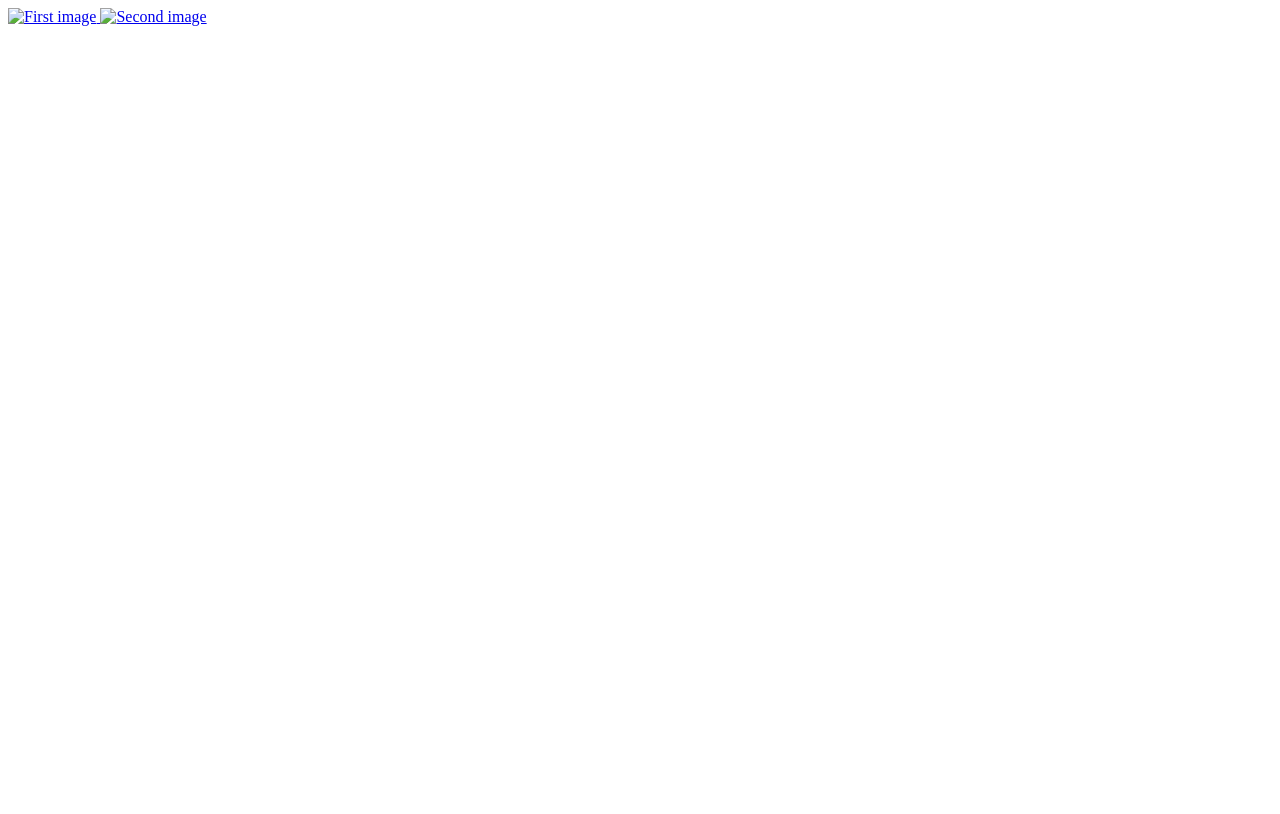
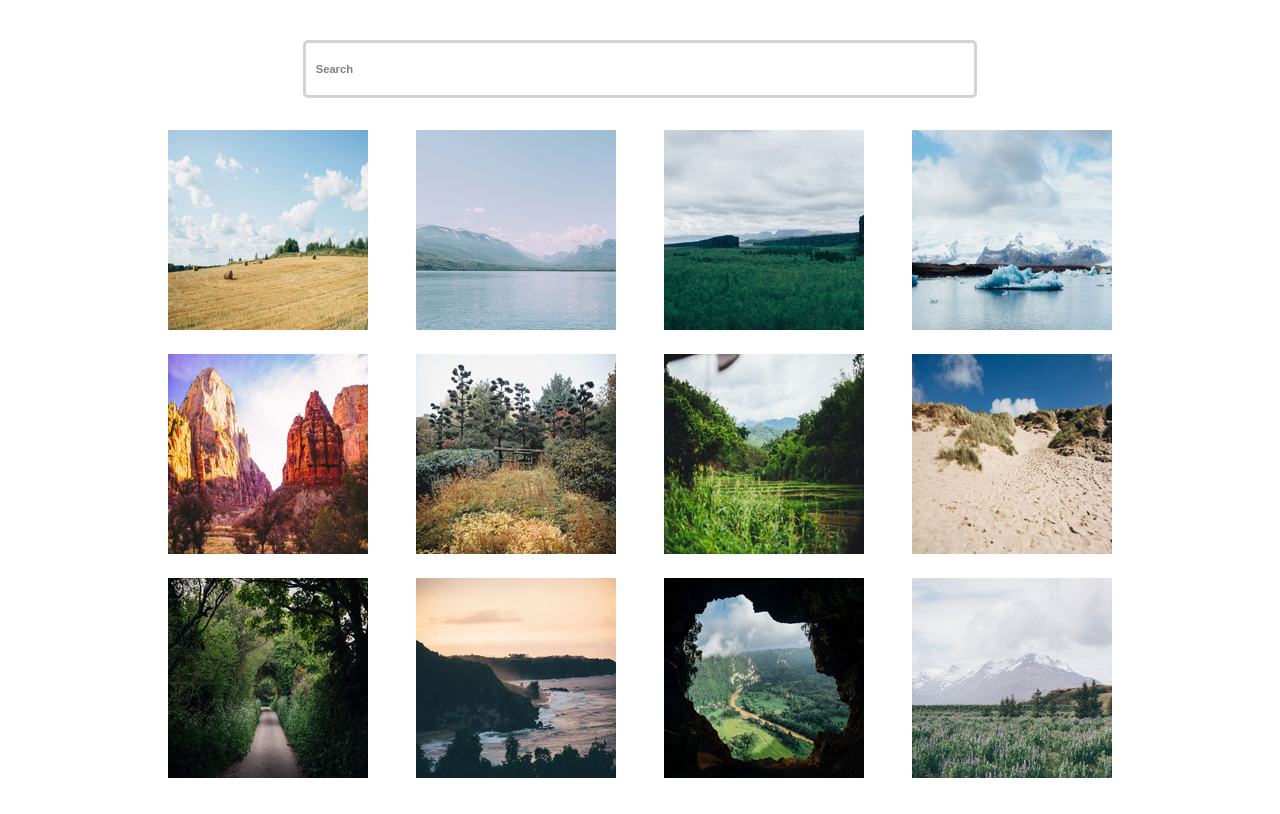
Before and after one commit to kirabanks/project5, a plain HTML site: page index.html in a window 1280 px wide. Drawn offline with Linux system fonts and the light colour scheme.

Commit message:
Updated Design
- Updated design to match the given project mockup image

```diff
--- a/css/styles.css
+++ b/css/styles.css
@@ -0,0 +1,49 @@
+* {
+	box-sizing: border-box;
+}
+
+/* ===========
+Search Bar
+=========== */
+.search {
+    display: flex;
+    justify-content: center;
+    padding-top: 2em;
+}
+
+input {
+    border-radius: 5px;
+    padding: 20px 40% 20px 10px;
+    border: 3px solid lightgray;
+    font-size: .7em;
+    font-weight: bold;
+}
+
+    input:focus {
+        border: 3px solid black;
+    }
+
+    input:focus-visible {
+        outline: none;
+    }
+
+    input::placeholder {
+        color: gray;
+    }
+
+/* ===========
+Photo Gallery
+=========== */
+.gallery {
+    width: 95%;
+    max-width: 1000px;
+    display: grid;
+    grid-template-columns: repeat(auto-fit, minmax(200px, 200px));
+    grid-gap: 20px;
+    margin: 2em auto;
+    /* Center Items */
+    justify-content: space-evenly;
+    justify-items: center;
+    align-content: space-evenly;
+    align-items: center;
+}
--- a/index.html
+++ b/index.html
@@ -7,21 +7,68 @@
     <title>Kira Banks - Project 5</title>
     <!-- baguetteBox CSS Link -->
     <link rel="stylesheet" href="css/baguetteBox.min.css">
+    <!-- CSS -->
+    <link rel="stylesheet" href="css/styles.css">
 </head>
 <body>
 
-    <!-- baguetteBox Structure -->
+    <div class="search">
+        <input type="search" placeholder="Search">
+    </div>
+
+    <!-- baguetteBox Photo Gallery -->
     <div class="gallery">
-        <a href="img/2-1.jpg" data-caption="Image caption">
-            <img src="img/thumbnails/2-1.jpg" alt="First image">
+        <a href="photos/01.jpg" data-caption="I love hay bales. Took this snap on a drive through the countryside past some straw fields.">
+            <img src="photos/thumbnails/01.jpg" alt="Hay Bales">
         </a>
-        <a href="img/2-2.jpg">
-            <img src="img/thumbnails/2-2.jpg" alt="Second image">
+
+        <a href="photos/02.jpg" data-caption="The lake was so calm today. We had a great view of the snow on the mountains from here.">
+            <img src="photos/thumbnails/02.jpg" alt="Lake">
+        </a>
+
+        <a href="photos/03.jpg" data-caption="I hiked to the top of the mountain and got this picture of the canyon and trees below.">
+            <img src="photos/thumbnails/03.jpg" alt="Canyon">
+        </a>
+
+        <a href="photos/04.jpg" data-caption="It was amazing to see an iceberg up close, it was so cold but didn’t snow today.">
+            <img src="photos/thumbnails/04.jpg" alt="Iceberg">
+        </a>
+
+        <a href="photos/05.jpg" data-caption="The red cliffs were beautiful. It was really hot in the desert but we did a lot of walking through the canyons.">
+            <img src="photos/thumbnails/05.jpg" alt="Desert">
+        </a>
+
+        <a href="photos/06.jpg" data-caption="Fall is coming, I love when the leaves on the trees start to change color.">
+            <img src="photos/thumbnails/06.jpg" alt="Fall">
+        </a>
+
+        <a href="photos/07.jpg" data-caption="I drove past this plantation yesterday, everything is so green!">
+            <img src="photos/thumbnails/07.jpg" alt="Plantation">
+        </a>
+
+        <a href="photos/08.jpg" data-caption="My summer vacation to the Oregon Coast. I love the sandy dunes!">
+            <img src="photos/thumbnails/08.jpg" alt="Dunes">
+        </a>
+
+        <a href="photos/09.jpg" data-caption="We enjoyed a quiet stroll down this countryside lane.">
+            <img src="photos/thumbnails/09.jpg" alt="Countryside Lane">
+        </a>
+
+        <a href="photos/10.jpg" data-caption="Sunset at the coast! The sky turned a lovely shade of orange.">
+            <img src="photos/thumbnails/10.jpg" alt="Sunset">
+        </a>
+
+        <a href="photos/11.jpg" data-caption="I did a tour of a cave today and the view of the landscape below was breathtaking.">
+            <img src="photos/thumbnails/11.jpg" alt="Cave">
+        </a>
+
+        <a href="photos/12.jpg" data-caption="I walked through this meadow of bluebells and got a good view of the snow on the mountain before the fog came in.">
+            <img src="photos/thumbnails/12.jpg" alt="Bluebells">
         </a>
     </div>
 
     <!-- Run baguetteBox  -->
     <script src="js/baguetteBox.min.js"></script>
-
+    <script src="js/app.js"></script>
 </body>
 </html>
```
Also changed, not shown: mockups/gallery_mockup.png (renamed from gallery_mockup.png), 1 other file.
